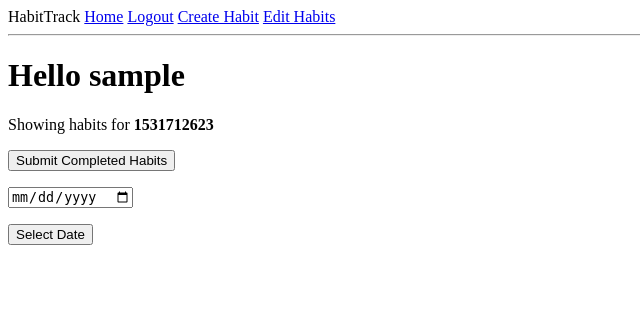
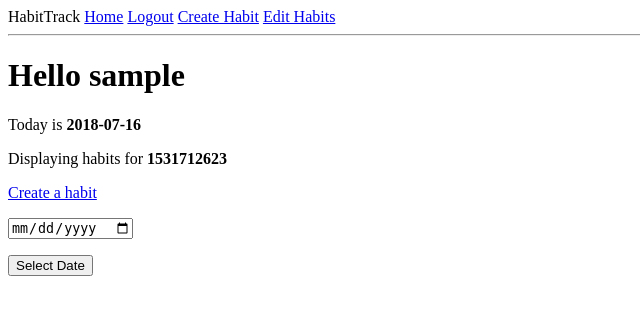
Before and after one commit to bberastain/habittrack, a Flask app: page / in a window 1280 px wide. Shown: the top 315 px of the page, without its empty margins (0-640 px from the left). Run offline with Flask 2, Linux system fonts and the light colour scheme; a user stored in the database is signed in; data that the repository does not hold is empty.

Commit message:
tidying up

```diff
--- a/app/routes.py
+++ b/app/routes.py
@@ -12,14 +12,17 @@
 # the Flask documentation talks about how to encrypt it
 
 
-# I might have messed up in trying to isolate this from index
-# but I think it needs to be done somehow
+def date_from_string(day):
+    temp = day.split('-')
+    year, month, day = int(temp[0]), int(temp[1]), int(temp[2])
+    day = date(year, month, day)
+    return day
+
+
 def habits_given_date(day):
     # accepts datetime.date or string
     if type(day) == str:
-        temp = day.split('-')
-        year, month, day = int(temp[0]), int(temp[1]), int(temp[2])
-        day = date(year, month, day)
+        day = date_from_string(day)
     all_habits = Habit.query.filter_by(user_id=current_user.id).all()
     days_habits = []
     for habit in all_habits:
@@ -29,32 +32,51 @@
 
 
 # needs to prepopulate with habits done that day
-# at which point it should redirect to itself (index)
+# delete capability, don't commit multiples
 @app.route('/', methods=['GET', 'POST'])
 @app.route('/index', methods=['GET', 'POST'])
 @login_required
 def index():
+    # to display current date in template
+    cd = date.today().strftime('%Y-%m-%d')  # current date
+
+    # to display habits for given date
     if session.get('today'):
         day = session['today']
-        days_habits = habits_given_date(day)
     else:
         day = date.today()
-        days_habits = habits_given_date(day)
-    hform = CompleteForm(prefix='hform')
+        # day = day.strftime('%Y-%m-%d')
+        # add above line or rework code, so that 'if today==day' in template
+        # returns true upon login (currently compares str to datetime.date)
+    days_habits = habits_given_date(day)
+
+    habit_ids = []
+    for habit in days_habits:
+        habit_ids.append(habit.id)
+    hform = CompleteForm(prefix='hform')  # habits form
     hform.habits.choices = [(x.id, x.habit) for x in days_habits]
+
+    # to submit update to completed habits
     if hform.validate_on_submit() and hform.submit.data:
         completed = hform.habits.data  # checked boxes
         for id in completed:
-            checkbox = Completed(date=date.today(), habit_id=id)
+            if type(day) == str:
+                checkbox = Completed(date=date_from_string(day), habit_id=id)
+            else:
+                checkbox = Completed(date=day, habit_id=id)
             db.session.add(checkbox)
             db.session.commit()
         flash('Completed Habits Updated')
         return redirect(url_for('index'))
+
+    # to submit selected date
     sdform = SelectDateForm(prefix='sdform')  # select_date_form
     if sdform.validate_on_submit() and sdform.submit.data:
         session['today'] = sdform.select_date.data.strftime('%Y-%m-%d')
         return redirect(url_for('index'))
-    return render_template('index.html', hform=hform, sdform=sdform, day=day)
+
+    return render_template('index.html', hform=hform, sdform=sdform, day=day,
+                           today=cd, days_habits=days_habits)
 
 
 @app.route('/login', methods=['GET', 'POST'])
--- a/app/templates/index.html
+++ b/app/templates/index.html
@@ -2,16 +2,26 @@
 
 {% block content %}
   <h1>Hello {{ current_user.username }}</h1>
-  <p>Showing habits for <b>{{ day }}</b></p>
+  {% if today == day %}
+  <p>Today is <b>{{ today }}</b></p>
+  {% else %}
+  <p>Today is <b>{{ today }}</b></p>
+  <p>Displaying habits for <b>{{ day }}</b></p>
+  {% endif %}
 
+{% if not days_habits %}
+  <a href="{{ url_for('create') }}">Create a habit</a>
+{% else %}
 <form name="hform" action="" method="post">
   {{ hform.hidden_tag() }}
+
   <p>
   {{ hform.habits }}
   </p>
 
   <p>{{ hform.submit() }}</p>
 </form>
+{% endif %}
 
 <form name="sdform" action="" method="post">
   {{ sdform.hidden_tag() }}
```
Also changed, not shown: app.db.
